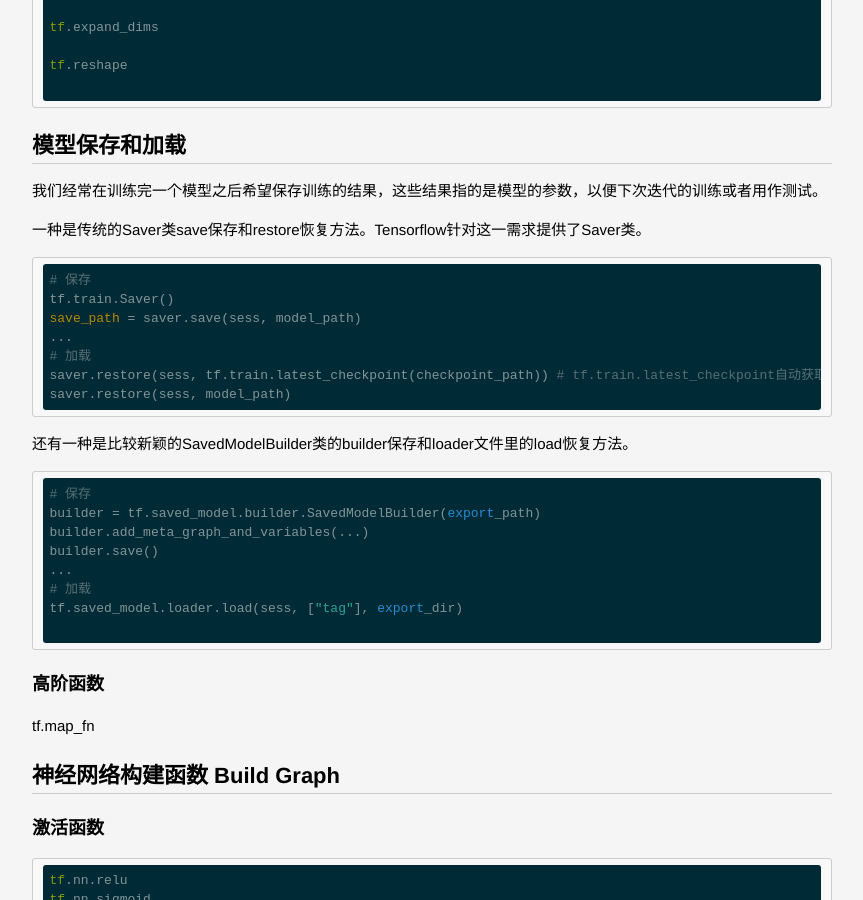
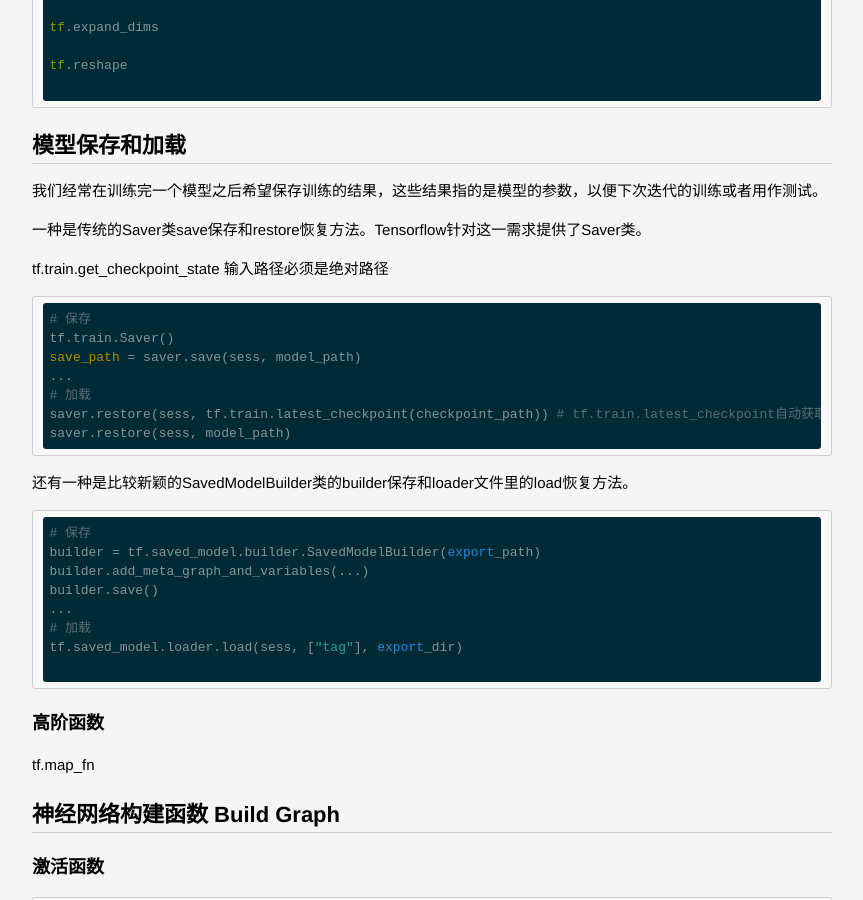
Before and after one commit to lucky521/blog, a Jekyll site: the page built from _posts/ml/2017-10-26-tensorflow.markdown, in a window 1280 px wide and 900 px high, scrolled down 7972 px. Shown: the whole window, without its empty margins (208-1071 px from the left). Built offline with Jekyll 4.4.1, drawn with Linux system fonts in a browser that asks for light colours; some of the changed text lies outside the part shown.

Commit message:
update blog

````diff
--- a/_posts/ml/2017-10-26-tensorflow.markdown
+++ b/_posts/ml/2017-10-26-tensorflow.markdown
@@ -310,6 +310,10 @@
 
 一种是传统的Saver类save保存和restore恢复方法。Tensorflow针对这一需求提供了Saver类。
 
+
+tf.train.get_checkpoint_state   输入路径必须是绝对路径
+
+
 ```
 # 保存
 tf.train.Saver()
@@ -507,6 +511,7 @@
 
 
 
+下面是构建serving pb/variable文件的过程：
 ```
 tf.saved_model.builder.SavedModelBuilder
 
@@ -549,6 +554,11 @@
 
 
 
+
+
+
+
+
 # MNIST手写字数据集模型训练
 
 MNIST数据集是一个手写阿拉伯数字0-9的图像素材库，它包含60000个训练样本集和10000个测试样本集。我们可以去官网下载素材库，也可以直接使用TensorFlow以package引用形式提供的MNIST。
@@ -576,8 +586,6 @@
 https://github.com/nlintz/TensorFlow-Tutorials/blob/master/05_convolutional_net.py
 
 	05_convolutional_net.py 使用CNN训练。
-
-
 
 
 
````
